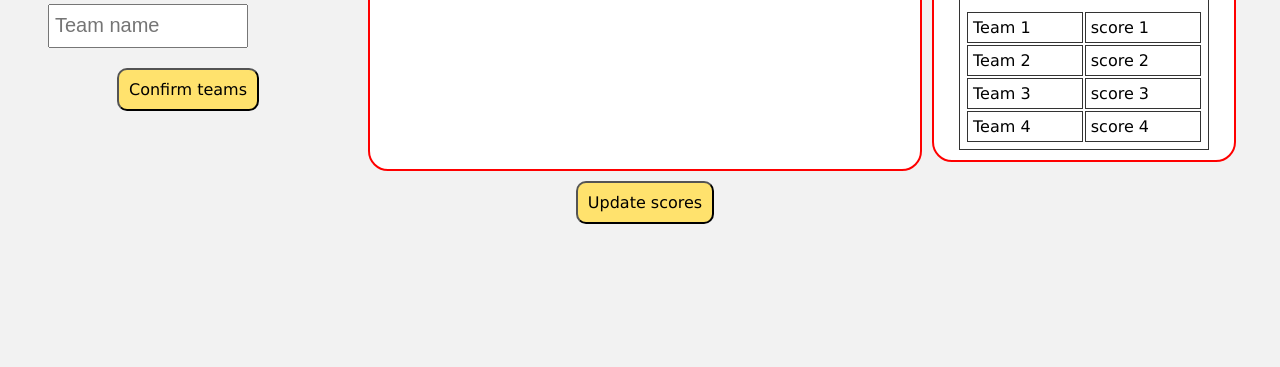
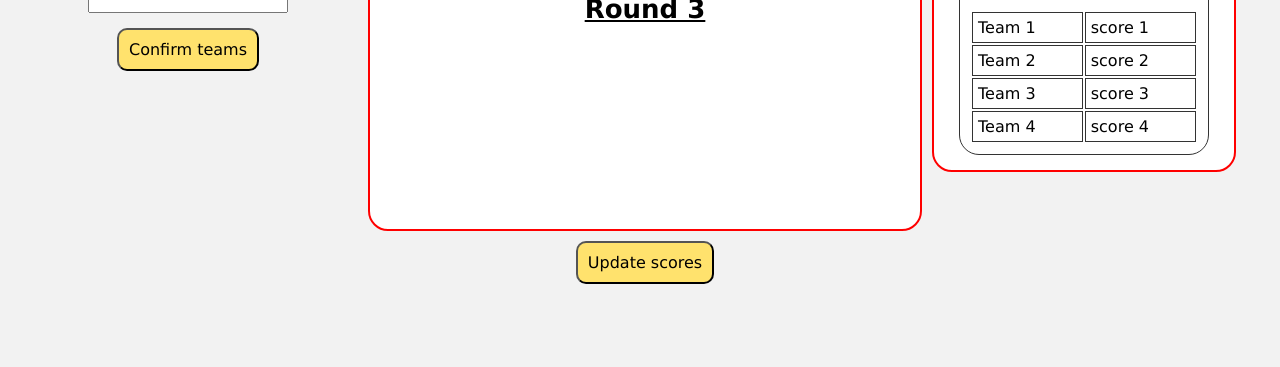
Before and after one commit to marcinbe88/world-cup-app, a plain HTML site: page index.html in a window 1280 px wide. Shown: the part 599-966 px from the top of the page. Before the commit the page ends 823 px from the top, so only its background shows below. Drawn offline with Linux system fonts and the light colour scheme.

Commit message:
layout view updated

```diff
--- a/app.js
+++ b/app.js
@@ -94,5 +94,4 @@ function confirmTeams() {
 
 function updateScores() {
     console.log('scores updated')
-
 }
--- a/style.css
+++ b/style.css
@@ -16,10 +16,12 @@ header {
 #team-2-input,
 #team-3-input,
 #team-4-input {
-  margin: 10px;
+  display: flex;
+  flex-direction: column;
+  margin: 5px auto;
   width: 200px;
-  display: block;
   padding: 20px 5px;
+
 }
 
 #submit-btn {
@@ -30,9 +32,11 @@ header {
   margin-top: 10px;
   display: flex;
   flex-direction: column;
-  align-items: center;
   border-radius: 10px;;
   background-color: rgb(255, 226, 109);
+}
+#rounds {
+  height: 950px;
 }
 
 #round-1,
@@ -44,15 +48,15 @@ header {
   flex-direction: column;
   align-items: center;
   width: 550px;
-  height: 220px;
+  height: 240px;
   border: 2px red solid;
   border-radius: 20px;
   background-color: white;
 }
 
 div {
-  padding-top: 10px;
-  padding-bottom: 10px;
+  padding-top: 5px;
+  padding-bottom: 15px;
 }
 h1 {
   color: red;
@@ -81,7 +85,8 @@ p {
   padding: 0 15px;
   font-size: 20px;
   color: rgb(14, 160, 14);
-  font-weight: bold
+  font-weight: bold;
+  margin-bottom: 15px;
 }
 
 input {
@@ -91,8 +96,7 @@ input {
 }
 
 #scores-submit-btn {
-  margin: auto;
-  margin-top: 10px;
+  margin: 10px auto;
   display: flex;
   font-family: "Lucida Sans", "Lucida Sans Regular", "Lucida Grande";
   font-size: 16px;
@@ -130,3 +134,8 @@ td {
     padding: 5px;
     width: 250px;
 }
+
+table {
+  border-radius: 20px;
+  padding: 10px;
+}
```
